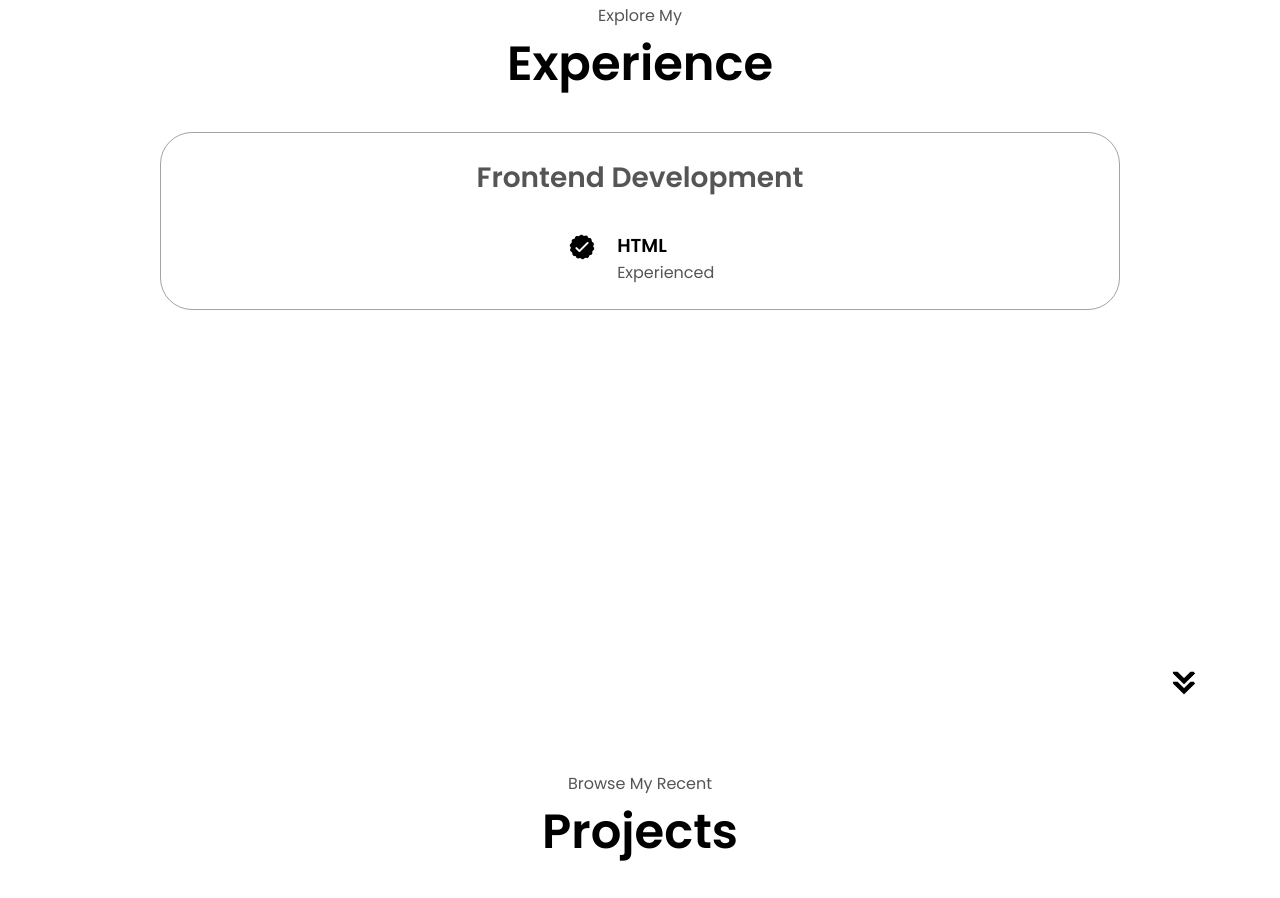
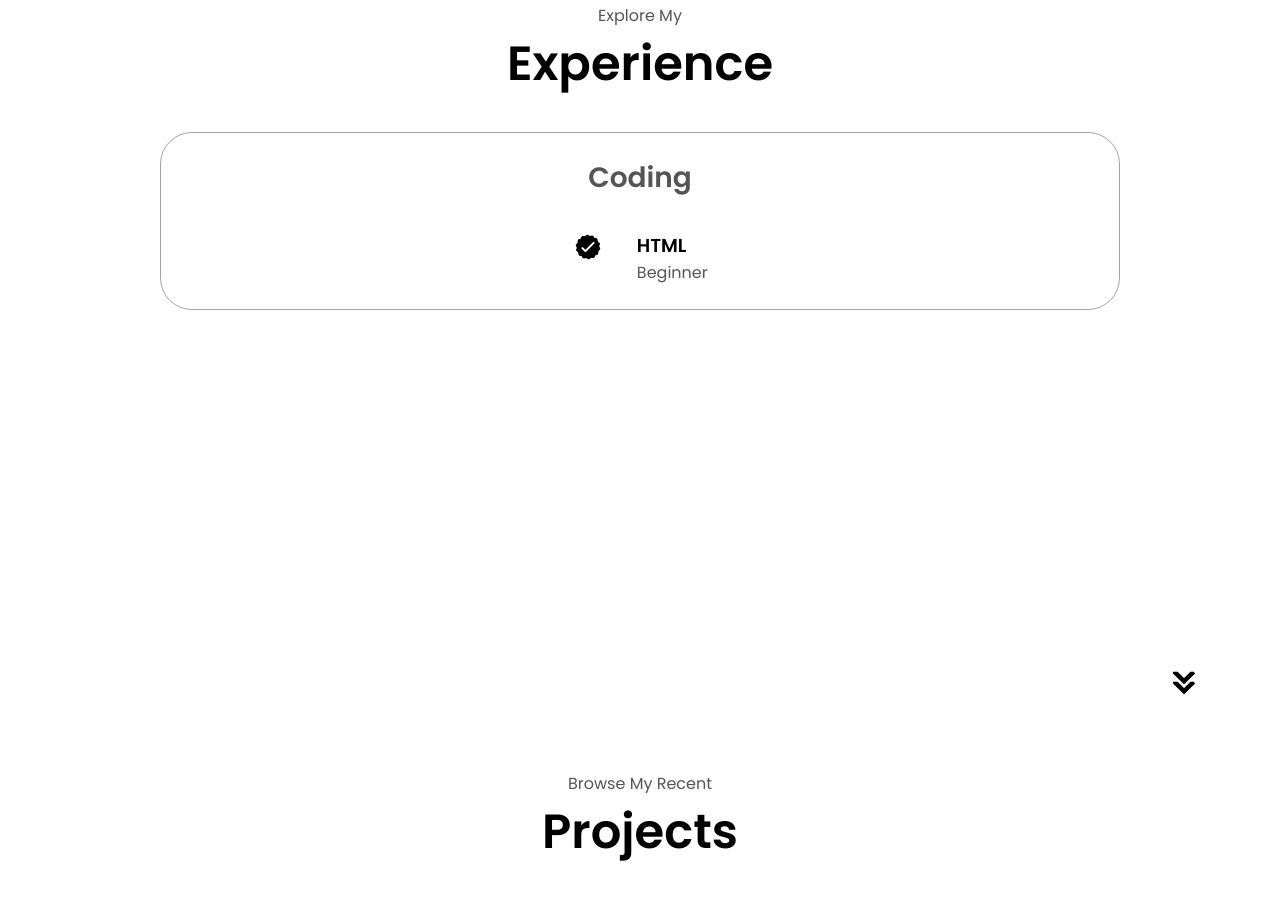
Before and after one commit to Adityaj0/aditya.jain.io, a plain HTML site: page index.html in a window 1280 px wide. Shown: the part 1693-2591 px from the top of the page. Drawn offline with Linux system fonts and the light colour scheme.

Commit message:
Update index.html

```diff
--- a/index.html
+++ b/index.html
@@ -127,7 +127,7 @@
         <div class="experience-details-container">
             <div class="about-containers">
                 <div class="details-container">
-                    <h2 class="experience-sub-title">Frontend Development</h2>
+                    <h2 class="experience-sub-title">Coding</h2>
                     <div class="article-container">
                         <article>
                             <img
@@ -137,7 +137,7 @@
                             />
                             <div>
                                 <h3>HTML</h3>
-                                <p>Experienced</p>
+                                <p>Beginner</p>
                             </div>
                         </article>
                         <!-- Other articles -->
```
